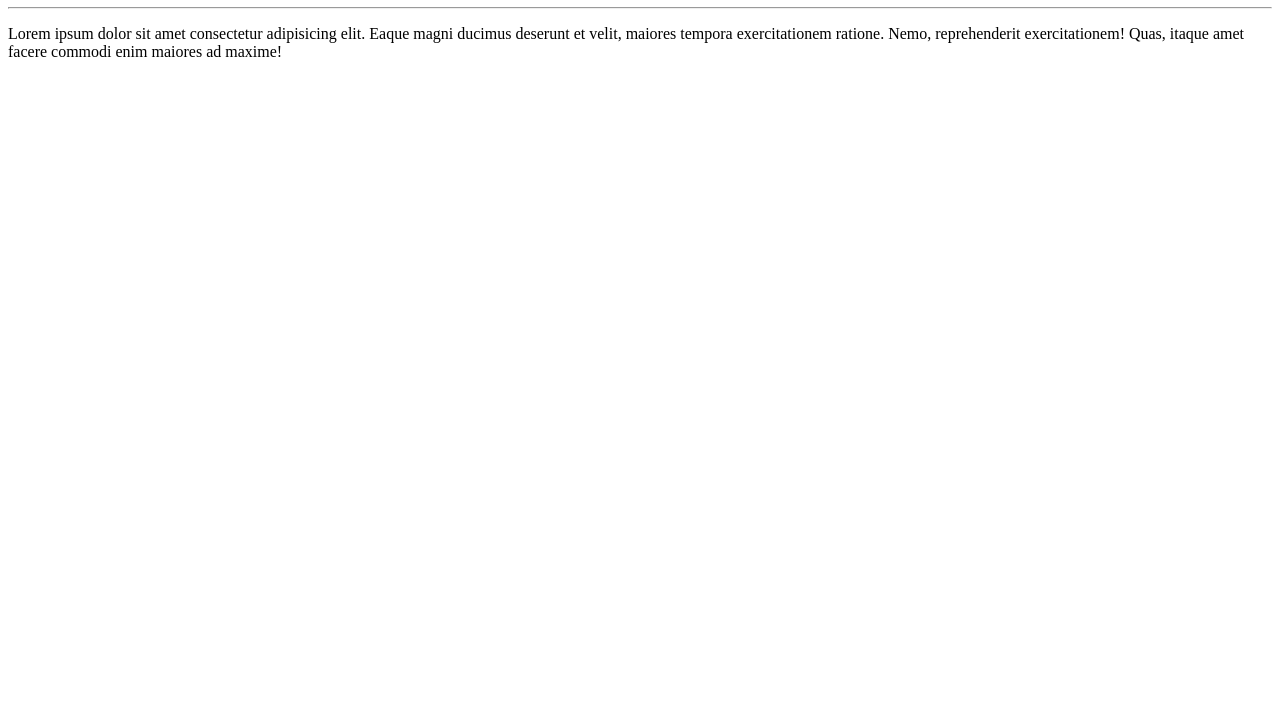
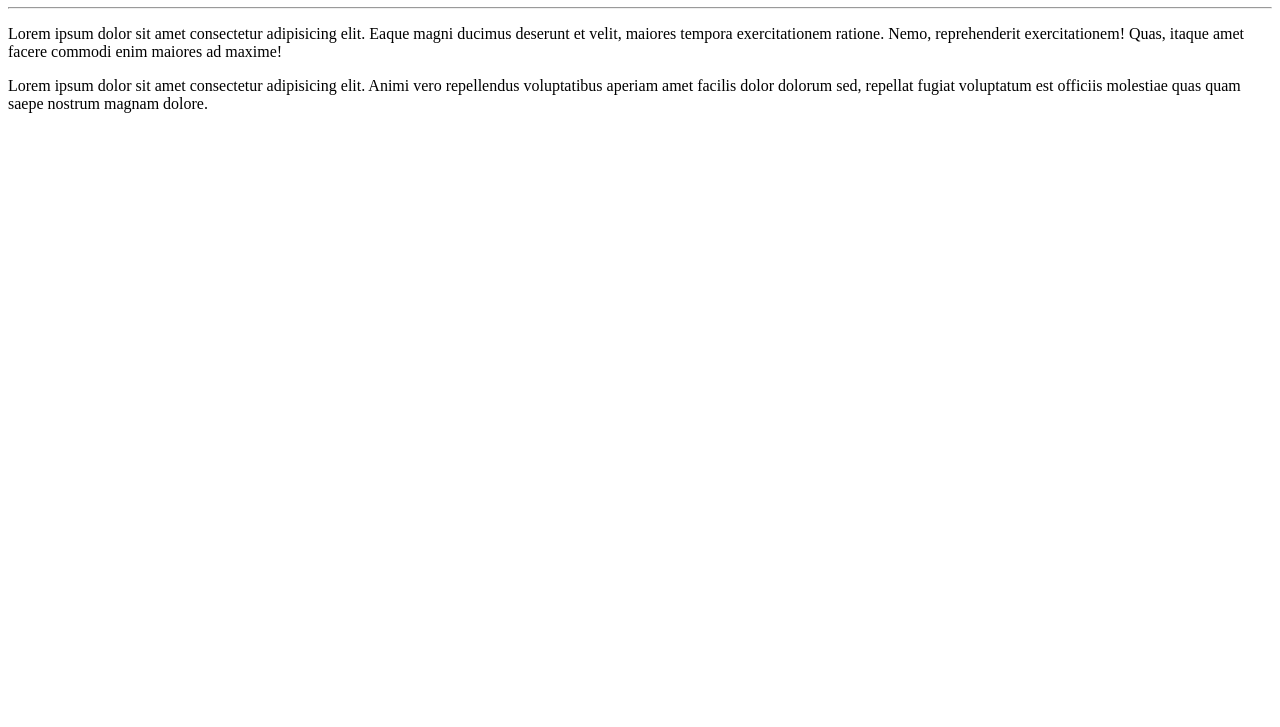
Before and after one commit to RafaelFCandido/Ola-Mundo, a plain HTML site: page site-exemplo/index.html in a window 1280 px wide. Shown: the part 73-800 px from the top of the page. Drawn offline with Linux system fonts and the light colour scheme.

Commit message:
adicionei um parágrafo

```diff
--- a/site-exemplo/index.html
+++ b/site-exemplo/index.html
@@ -9,5 +9,6 @@
     <h1>Olá, Mundo!</h1>
     <hr>
     <p>Lorem ipsum dolor sit amet consectetur adipisicing elit. Eaque magni ducimus deserunt et velit, maiores tempora exercitationem ratione. Nemo, reprehenderit exercitationem! Quas, itaque amet facere commodi enim maiores ad maxime!</p>
+    <p>Lorem ipsum dolor sit amet consectetur adipisicing elit. Animi vero repellendus voluptatibus aperiam amet facilis dolor dolorum sed, repellat fugiat voluptatum est officiis molestiae quas quam saepe nostrum magnam dolore.</p>
 </body>
 </html>
```
